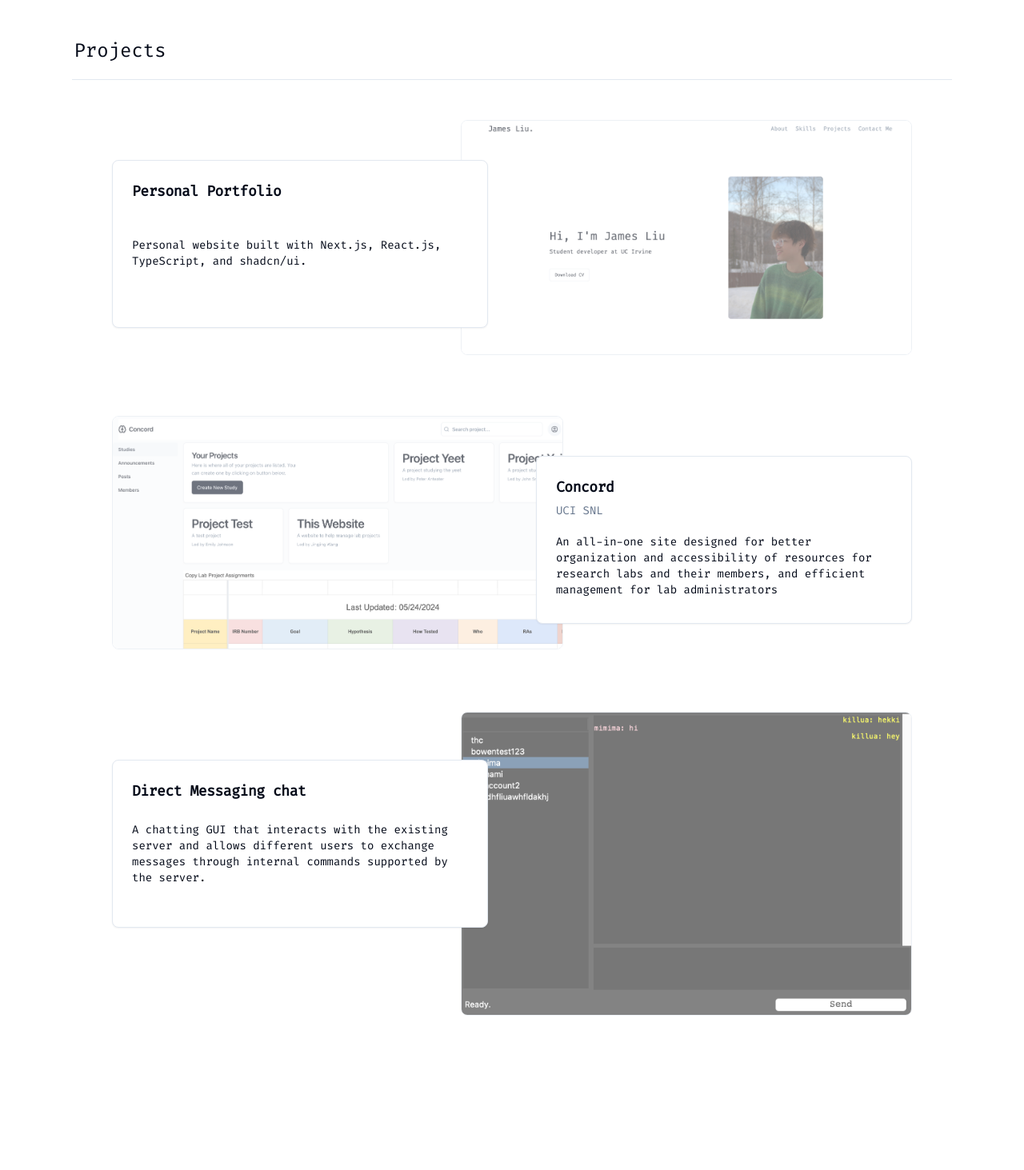
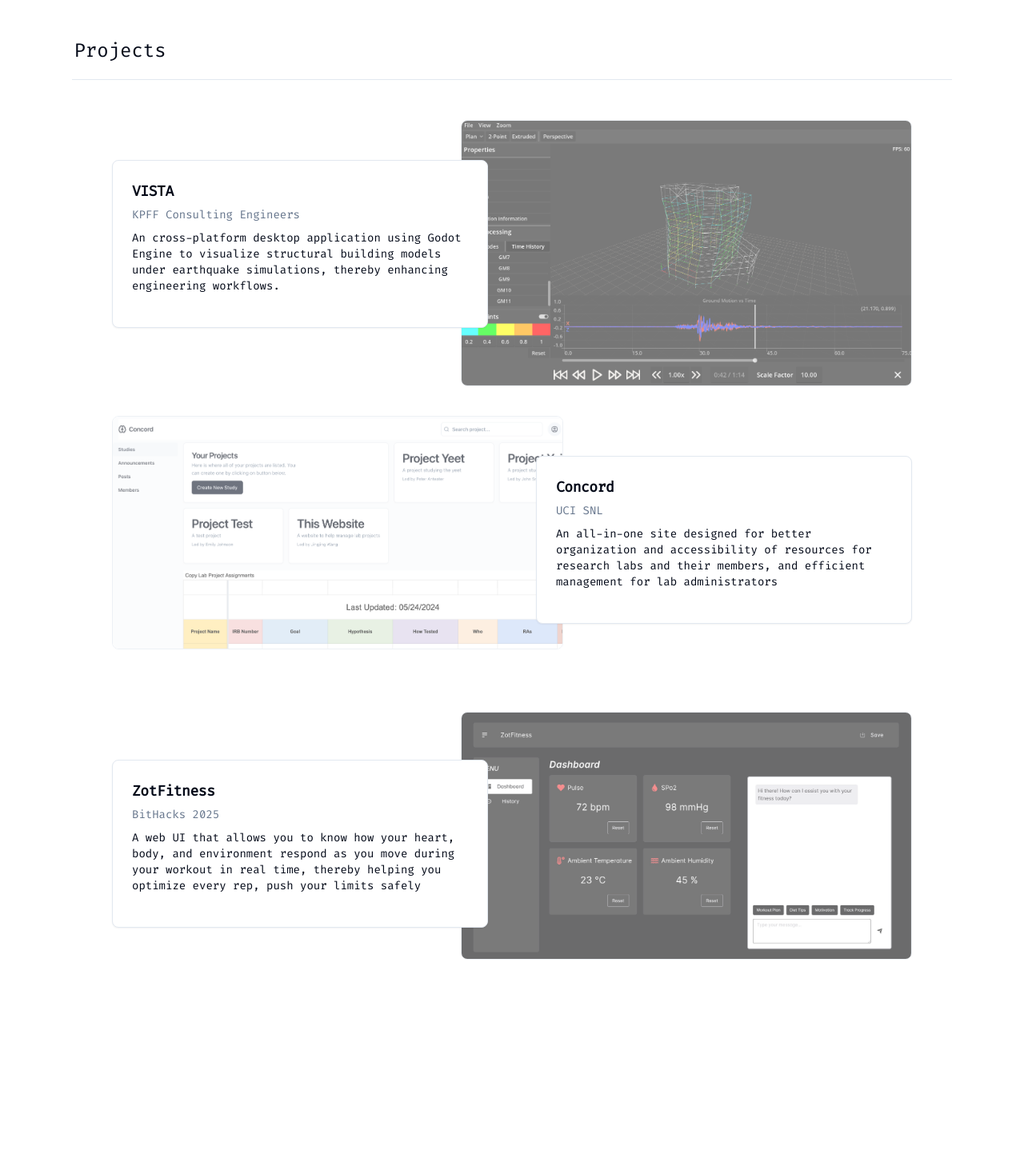
Before and after one commit to jamesxxz/portfolio, a Next.js app: page / in a window 1280 px wide. Shown: the part 1833-3296 px from the top of the page at 80% size. Built offline with nearby package versions, Linux system fonts and the light colour scheme.

Commit message:
update projects

```diff
--- a/src/app/project.tsx
+++ b/src/app/project.tsx
@@ -26,11 +26,13 @@ export default function Projects() {
         <div className="relative flex flex-col gap-4 md:flex-row">
           <Card className="relative w-full h-[210px] z-20 md:w-[500px] md:mr-[-50px] md:mt-[50px]">
             <CardHeader>
-              <CardTitle className="text-lg">Personal Portfolio</CardTitle>
+              <CardTitle className="text-lg">VISTA</CardTitle>
+              <CardDescription>KPFF Consulting Engineers</CardDescription>
             </CardHeader>
-            <CardContent className="text-sm mt-5">
-              Personal website built with Next.js, React.js, TypeScript, and
-              shadcn/ui.
+            <CardContent className="text-sm mt-[-15px]">
+              An cross-platform desktop application using Godot Engine to
+              visualize structural building models under earthquake simulations,
+              thereby enhancing engineering workflows.
             </CardContent>
           </Card>
           <div className="relative w-full h-[200px] z-10 md:w-[600px] mb-[30px]">
@@ -41,8 +43,8 @@ export default function Projects() {
               className="rounded-lg opacity-60 hover:opacity-100 transition-opacity duration-500 hover:shadow-2xl"
             >
               <img
-                src="personal-web.jpg"
-                alt="personal portfolio"
+                src="vista.jpg"
+                alt="vista"
                 className="rounded-lg border w-full h-full object-cover"
               />
             </button>
@@ -57,7 +59,7 @@ export default function Projects() {
                 <CardTitle className="text-lg">Concord</CardTitle>
                 <CardDescription>UCI SNL</CardDescription>
               </CardHeader>
-              <CardContent className="text-sm mt-[-5px]">
+              <CardContent className="text-sm mt-[-15px]">
                 An all-in-one site designed for better organization and
                 accessibility of resources for research labs and their members,
                 and efficient management for lab administrators
@@ -99,7 +101,7 @@ export default function Projects() {
                 <CardTitle className="text-lg">Concord</CardTitle>
                 <CardDescription>UCI SNL</CardDescription>
               </CardHeader>
-              <CardContent className="text-sm mt-[-5px]">
+              <CardContent className="text-sm mt-[-15px]">
                 An all-in-one site designed for better organization and
                 accessibility of resources for research labs and their members,
                 and efficient management for lab administrators
@@ -112,26 +114,25 @@ export default function Projects() {
         <div className="relative flex flex-col gap-4 md:flex-row">
           <Card className="relative w-full h-[210px] z-20 md:w-[500px] md:mr-[-50px] md:mt-[60px]">
             <CardHeader>
-              <CardTitle className="text-lg">Direct Messaging chat</CardTitle>
+              <CardTitle className="text-lg">ZotFitness</CardTitle>
+              <CardDescription>BitHacks 2025</CardDescription>
             </CardHeader>
-            <CardContent className="text-sm mt-5 mt-[1px]">
-              A chatting GUI that interacts with the existing server and allows
-              different users to exchange messages through internal commands
-              supported by the server.
+            <CardContent className="text-sm mt-[-15px]">
+              A web UI that allows you to know how your heart, body, and
+              environment respond as you move during your workout in real time,
+              thereby helping you optimize every rep, push your limits safely
             </CardContent>
           </Card>
           <div className="relative w-full h-[100px] z-10 md:w-[600px]">
             <button
               onClick={() =>
-                handleProjectClicked(
-                  "https://github.com/jamesxxz/Direct-messaging-chat"
-                )
+                handleProjectClicked("https://github.com/jeremyunoz/ZotFitness")
               }
               className="rounded-lg opacity-60 hover:opacity-100 transition-opacity duration-500 hover:shadow-2xl"
             >
               <img
-                src="dm-chat.jpg"
-                alt="direct-messaging chat"
+                src="zotfitness.jpg"
+                alt="zotfitness"
                 className="rounded-lg border w-full h-full object-cover"
               />
             </button>
```
Also changed, not shown: public/vista.jpg (added), public/zotfitness.jpg (added).
